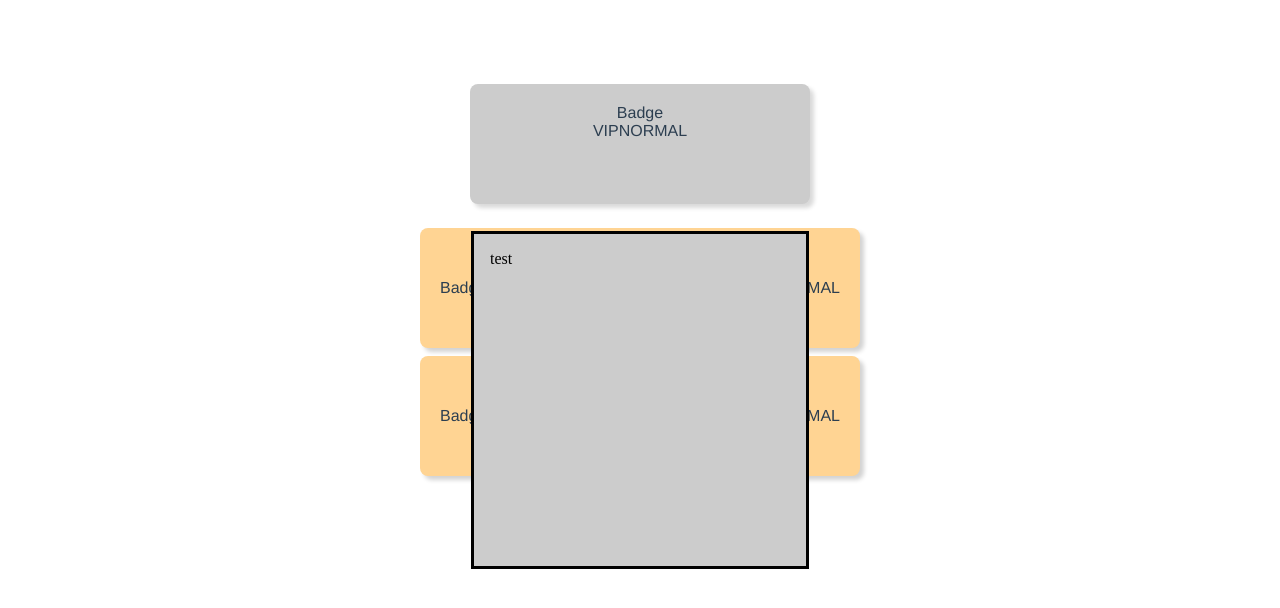
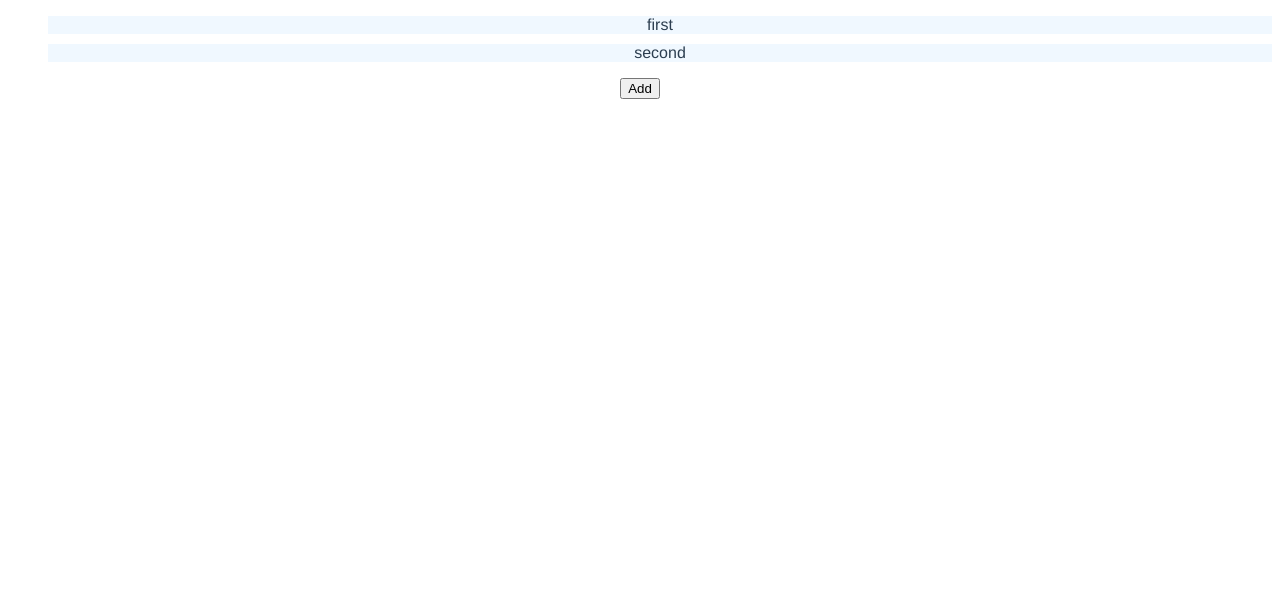
Before and after one commit to h-yabi/Learning-Vue3-Typescript, a Vue app in the folder vue-sample/: page / in a window 1280 px wide. Shown: the top 608 px of the page. Built offline with nearby package versions, Linux system fonts and the light colour scheme.

Commit message:
Provide, Inject を使ってみた

```diff
--- a/vue-sample/src/App.vue
+++ b/vue-sample/src/App.vue
@@ -1,9 +1,19 @@
 <script setup lang="ts">
-import Reservation from './components/Reservation.vue';
+import { provide } from 'vue';
+import TodoList from './components/TodoList.vue';
+import { todos, todoKey } from './useTodo';
+// import { todos } from './useTodo';
+
+// ▼ 1つずつ書く場合
+// provide(todoKey, todos);
+// provide(todoKey, addTodo);
+
+// ▼ まとめて書くこともできる
+provide(todoKey, todos);
 </script>
 
 <template>
-  <Reservation></Reservation>
+  <TodoList />
 </template>
 
 <style>
@@ -13,6 +23,5 @@
   -moz-osx-font-smoothing: grayscale;
   text-align: center;
   color: #2c3e50;
-  margin-top: 60px;
 }
 </style>
--- a/vue-sample/src/components/Card.vue
+++ /dev/null
@@ -1,15 +0,0 @@
-<script setup lang="ts"></script>
-
-<template>
-  <div class="card">
-    <slot></slot>
-  </div>
-</template>
-
-<style scoped>
-.card {
-  padding: 20px;
-  border-radius: 8px;
-  box-shadow: 4px 4px 4px rgb(218, 218, 218);
-}
-</style>
--- a/vue-sample/src/components/Reservation.vue
+++ /dev/null
@@ -1,73 +0,0 @@
-<script setup lang="ts">
-import Card from './Card.vue';
-</script>
-
-<template>
-  <div class="container">
-    <teleport to="body">
-      <dialog class="dialog">test</dialog>
-    </teleport>
-
-    <Card class="menu-card">
-      <span>Badge</span>
-      <div class="badges">
-        <span>VIP</span>
-        <span>NORMAL</span>
-      </div>
-    </Card>
-    <Card class="reservation-card">
-      <span>Badge</span>
-      <div class="badges">
-        <span>VIP</span>
-        <span>NORMAL</span>
-      </div>
-    </Card>
-    <Card class="reservation-card">
-      <span>Badge</span>
-      <div class="badges">
-        <span>VIP</span>
-        <span>NORMAL</span>
-      </div>
-    </Card>
-  </div>
-</template>
-
-<style scoped>
-.container {
-  display: flex;
-  flex-direction: column;
-  align-items: center;
-}
-.dialog {
-  display: block;
-  position: fixed;
-  z-index: 1;
-  top: 50%;
-  right: auto;
-  left: 50%;
-  width: 300px;
-  height: 300px;
-  background-color: #ccc;
-  transform: translate(-50%, -50%);
-}
-.menu-card {
-  display: flex;
-  flex-direction: column;
-  align-items: center;
-  width: 300px;
-  height: 80px;
-  margin: 24px;
-  background-color: #ccc;
-}
-.reservation-card {
-  display: flex;
-  justify-content: space-between;
-  align-items: center;
-  width: 400px;
-  height: 80px;
-  margin-bottom: 8px;
-  background-color: rgb(255, 212, 147);
-  border-radius: 8px;
-  box-shadow: 4px 4px 4px rgb(211, 211, 211);
-}
-</style>
--- /dev/null
+++ b/vue-sample/src/components/TodoList.vue
@@ -0,0 +1,37 @@
+<script setup lang="ts">
+import { inject } from 'vue';
+import { todoKey } from '../useTodo';
+
+const state = inject(todoKey);
+if (!state) {
+  throw new Error('state is undefined');
+}
+const { todos, addTodo } = state;
+
+// ▼ 1つずつ書く場合
+// const todos = inject(todoKey);
+// const _addTodo = inject(todoKey);
+
+// ▼ まとめて書くこともできる
+// const { todos, addTodo: _addTodo } = inject('todos');
+
+// const addTodo = (title: string) => {
+//   _addTodo(title);
+// };
+</script>
+
+<template>
+  <div>
+    <ul :style="{ listStyle: 'none' }">
+      <li
+        :style="{ backgroundColor: 'aliceblue', marginBottom: '10px' }"
+        v-for="todo in todos"
+      >
+        {{ todo.title }}
+      </li>
+    </ul>
+    <button @click="addTodo('add!!!')">Add</button>
+  </div>
+</template>
+
+<style scoped></style>
--- a/vue-sample/src/env.d.ts
+++ b/vue-sample/src/env.d.ts
@@ -1,7 +1,7 @@
 /// <reference types="vite/client" />
 
 declare module '*.vue' {
-  import type { DefineComponent } from 'vue'
+  import { DefineComponent } from 'vue'
   // eslint-disable-next-line @typescript-eslint/no-explicit-any, @typescript-eslint/ban-types
   const component: DefineComponent<{}, {}, any>
   export default component
--- /dev/null
+++ b/vue-sample/src/useTodo.ts
@@ -0,0 +1,38 @@
+import { InjectionKey, ref } from 'vue';
+
+type Todo = {
+  id: Number;
+  title: String;
+};
+
+const defaultTodos = [
+  { id: 0, title: 'first' },
+  { id: 1, title: 'second' },
+];
+
+// ▼1つずつ書く場合
+// export const todos = ref<Todo[]>(defaultTodos);
+// export const addTodo = (title: String): void => {
+//   const newTodo: Todo = {
+//     id: Math.random(),
+//     title,
+//   };
+//   todos.value.push(newTodo);
+// };
+
+// ▼ まとめて書くこともできる
+export const todos = (() => {
+  const todos = ref<Todo[]>(defaultTodos);
+  const addTodo = (title: String) => {
+    const newTodo: Todo = {
+      id: Math.random(),
+      title,
+    };
+    todos.value.push(newTodo);
+  };
+  return { todos, addTodo };
+})();
+
+// 重要: 型を指定、これをやらないと型エラーになる
+type TodoType = typeof todos;
+export const todoKey: InjectionKey<TodoType> = Symbol('useTodos');
```
Also changed, not shown: vue-sample/src/components/BaseBadge.vue (deleted, +0 -7 lines), vue-sample/src/components/Payment.vue (deleted, +0 -7 lines).
